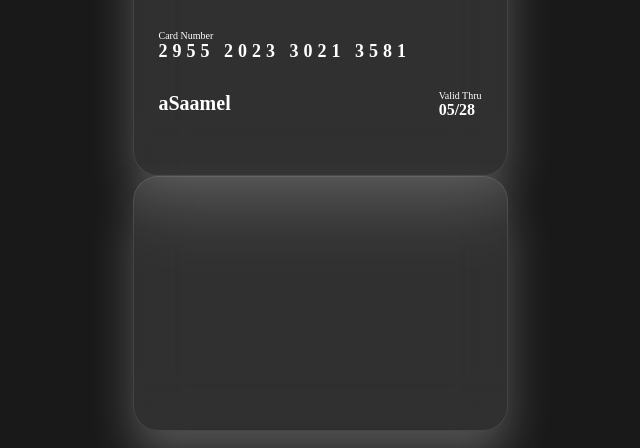
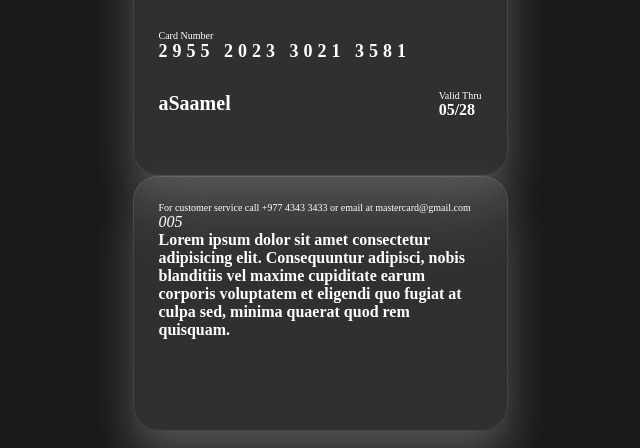
Before and after one commit to Cooki3GOD/FlipingCard, a plain HTML site: page index.html in a window 1280 px wide. Shown: the part 352-800 px from the top of the page, without its empty margins (320-960 px from the left). Drawn offline with Linux system fonts and the light colour scheme.

Commit message:
Add back face

```diff
--- a/index.html
+++ b/index.html
@@ -47,6 +47,11 @@
 
         <div class="card back-face">
 
+            <h6>For customer service call +977 4343 3433 or email at mastercard@gmail.com</h6>
+            <span class="magnetic-strip"></span>
+            <div class="signature"><i>005</i></div>
+            <h5>Lorem ipsum dolor sit amet consectetur adipisicing elit. Consequuntur adipisci, nobis blanditiis vel maxime cupiditate earum corporis voluptatem et eligendi quo fugiat at culpa sed, minima quaerat quod rem quisquam.</h5>
+
         </div>
 
     </div>
```
